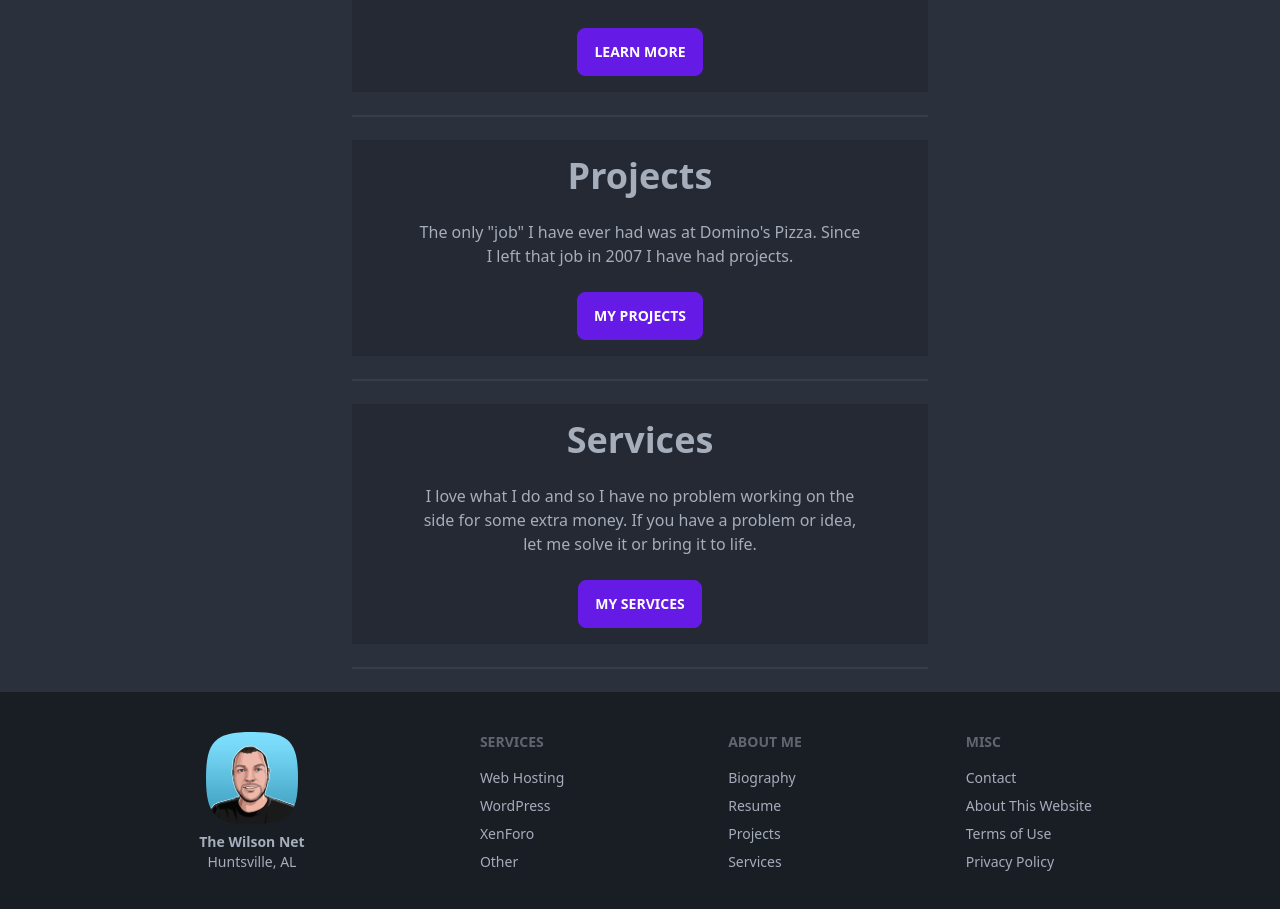
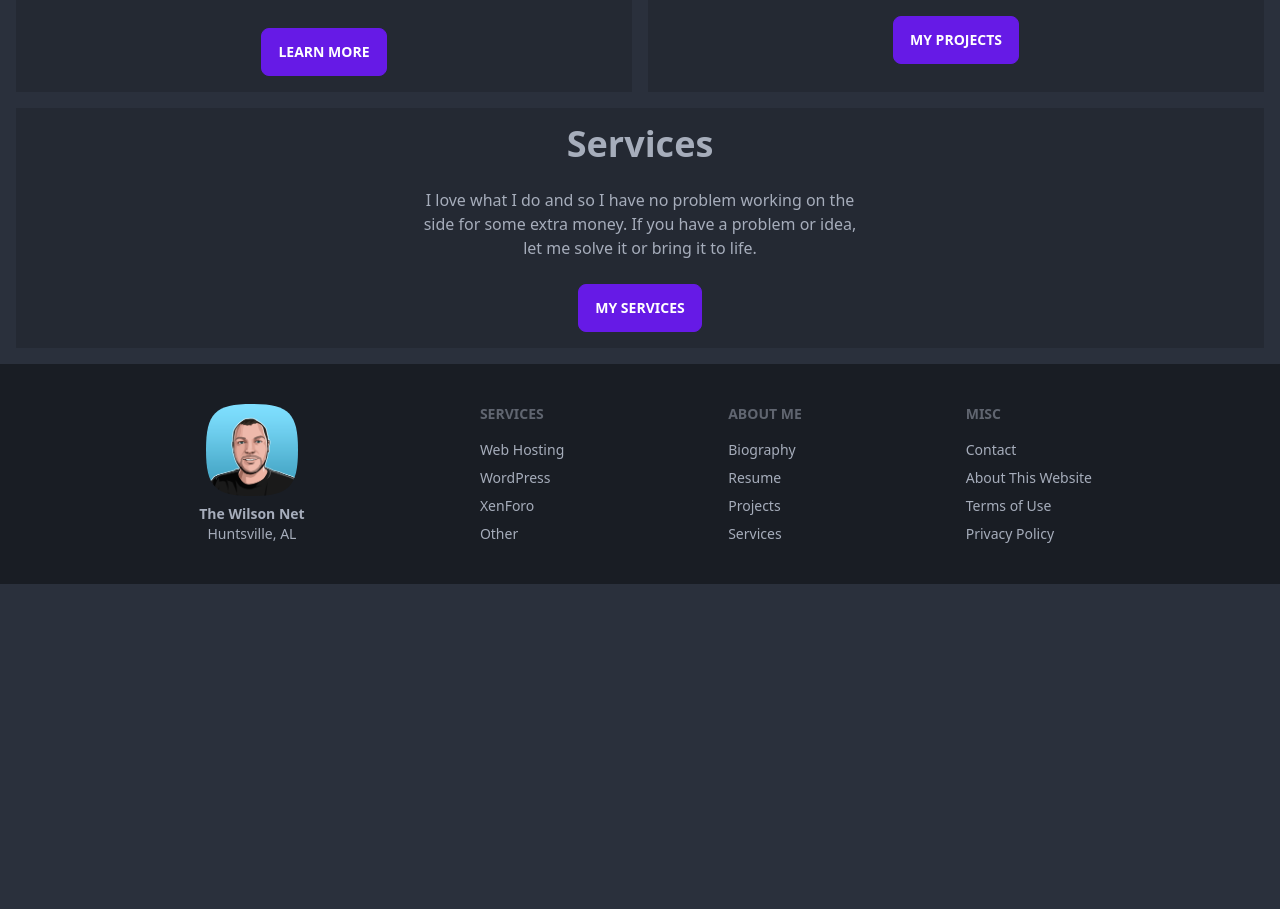
Before and after one commit to BWBama85/thewilsonnet.com, a Next.js app: page / in a window 1280 px wide. Shown: the part 621-1530 px from the top of the page. After the commit the page ends 1205 px from the top, so only its background shows below. Built offline with nearby package versions, Linux system fonts and the light colour scheme.

Commit message:
clean up homepage

```diff
--- a/app/page.tsx
+++ b/app/page.tsx
@@ -10,7 +10,7 @@ import Image from 'next/image';
 
 export default function Home() {
   return (
-    <div className="max-w-xl mx-auto">
+    <div className="mx-auto">
       <Image
         className="mask mask-squircle mx-auto"
         alt="Brent Wilson"
@@ -61,6 +61,7 @@ export default function Home() {
         </div>
       </div>
       <div className="divider"></div>
+      <div className="grid grid-cols-1 md:grid-cols-2 gap-4 mb-4">
         <div className="hero bg-base-200">
           <div className="hero-content text-center">
             <div className="max-w-md">
@@ -72,7 +73,6 @@ export default function Home() {
             </div>
           </div>
         </div>
-      <div className="divider"></div>
         <div className="hero bg-base-200">
           <div className="hero-content text-center">
             <div className="max-w-md">
@@ -84,8 +84,7 @@ export default function Home() {
             </div>
           </div>
         </div>
-      <div className="divider"></div>
-      <div className="hero bg-base-200">
+        <div className="hero bg-base-200 md:col-span-2">
           <div className="hero-content text-center">
             <div className="max-w-md">
               <h2 className="text-4xl font-bold">Services</h2>
@@ -96,7 +95,7 @@ export default function Home() {
             </div>
           </div>
         </div>
-      <div className="divider"></div>
+      </div>
     </div>
   )
 }
```
Lines whose indentation alone changed are shown as unchanged.
